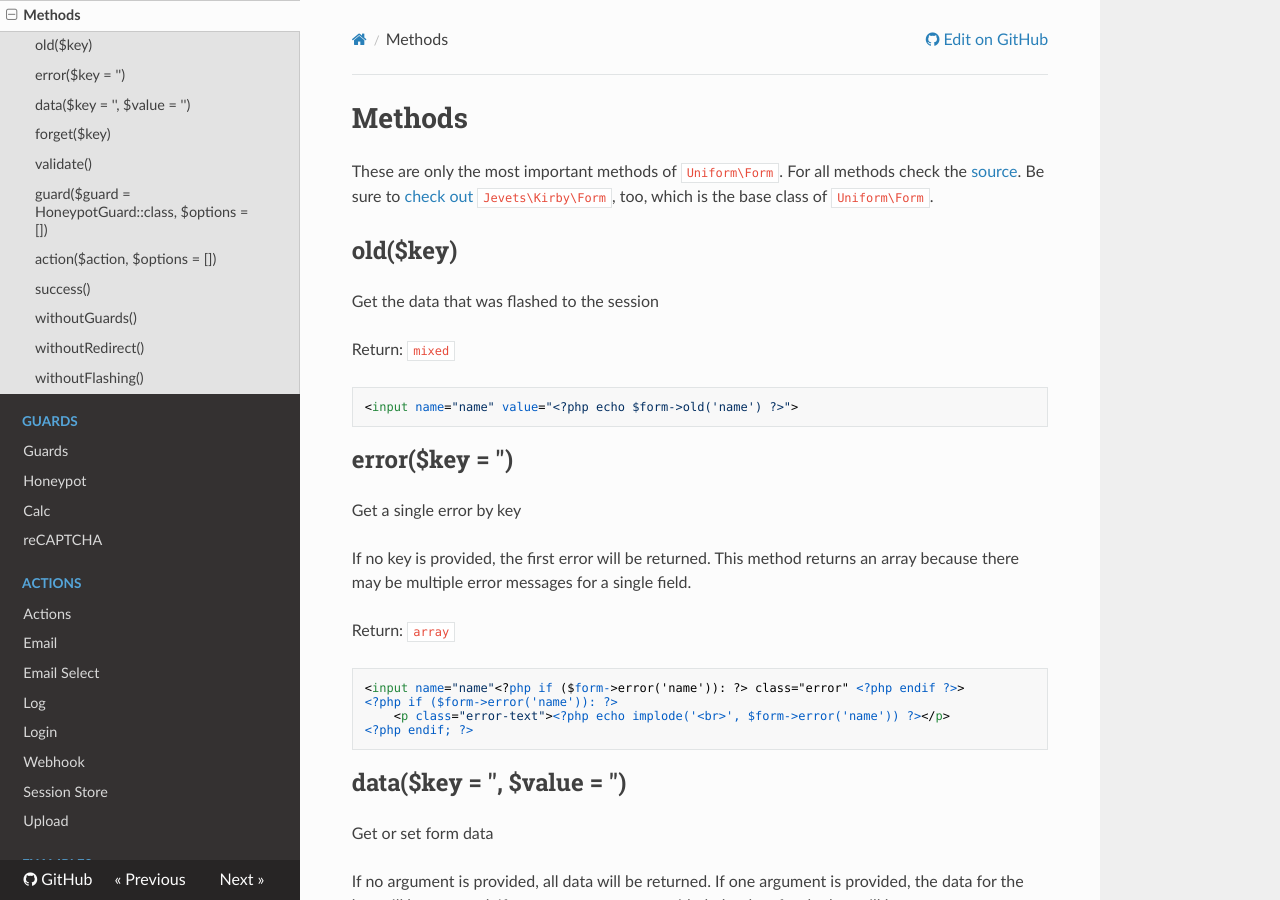
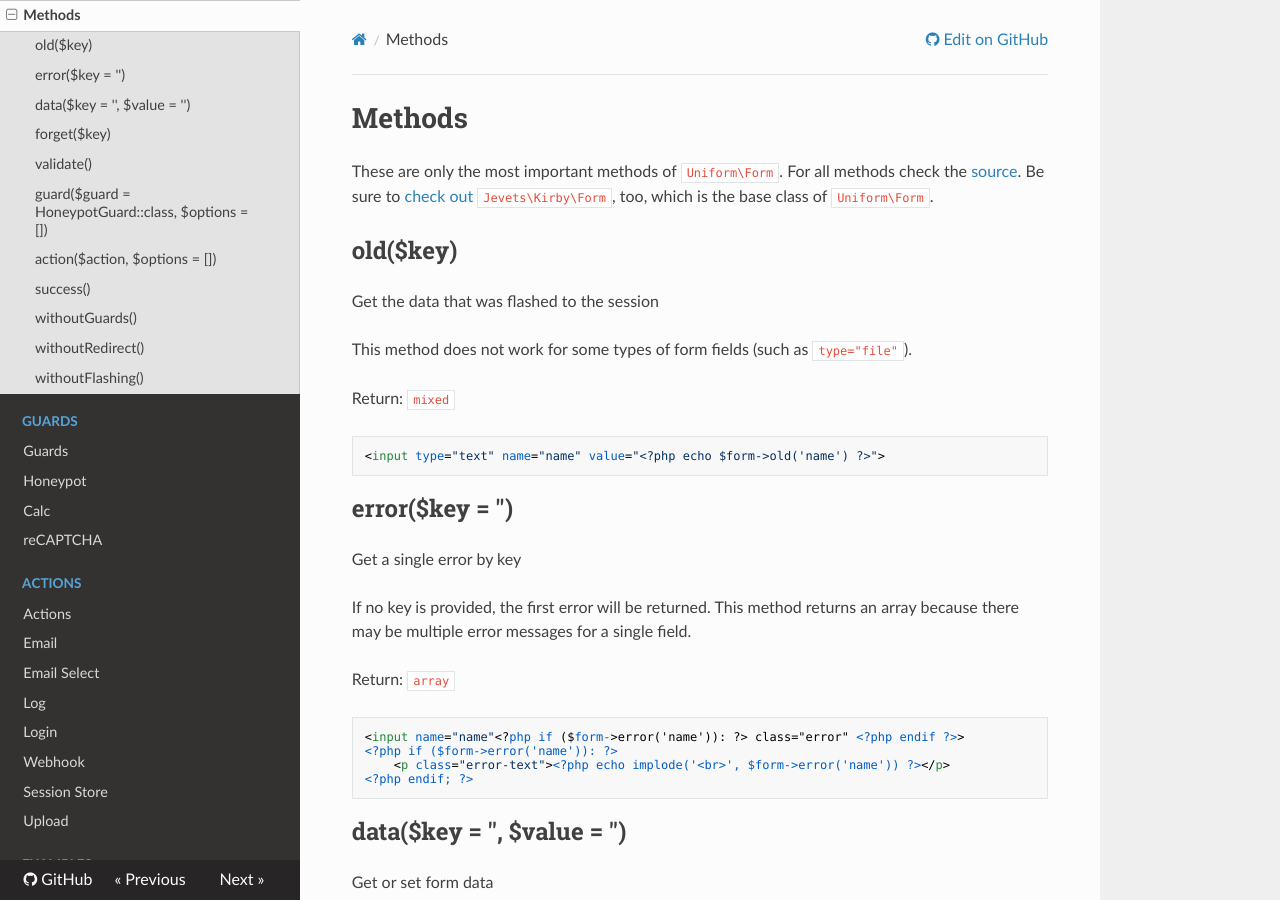
Before and after one commit to mzur/kirby-uniform, an MkDocs documentation site: the page built from docs/methods.md, in a window 1280 px wide and 900 px high. Built offline with MkDocs 1.6.1, drawn with Linux system fonts in a browser that asks for light colours; nearby versions of some CDN libraries; old or Windows-style settings are respelled for this version of MkDocs.

Commit message:
Add notice to "old" method documentation
References #211

````diff
--- a/docs/methods.md
+++ b/docs/methods.md
@@ -6,10 +6,12 @@ These are only the most important methods of `Uniform\Form`. For all methods che
 
 Get the data that was flashed to the session
 
+This method does not work for some types of form fields (such as `type="file"`).
+
 Return: `mixed`
 
 ```html+php
-<input name="name" value="<?php echo $form->old('name') ?>">
+<input type="text" name="name" value="<?php echo $form->old('name') ?>">
 ```
 
 ## error($key = '')
````
